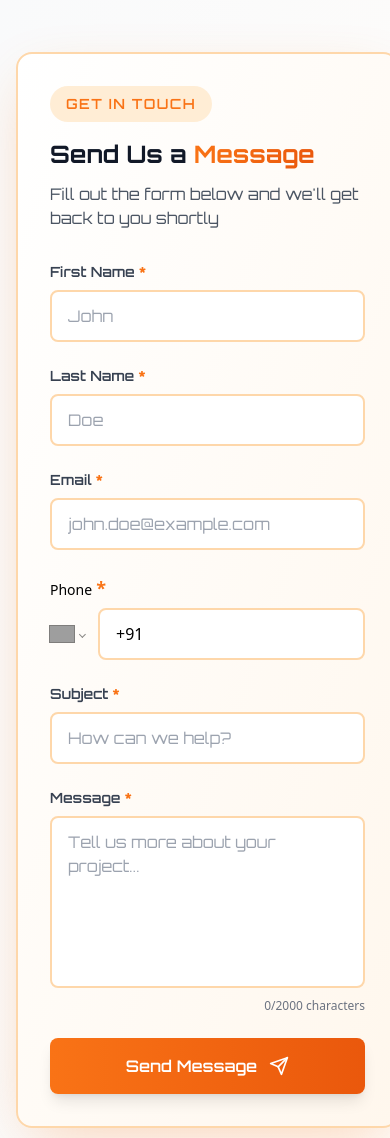
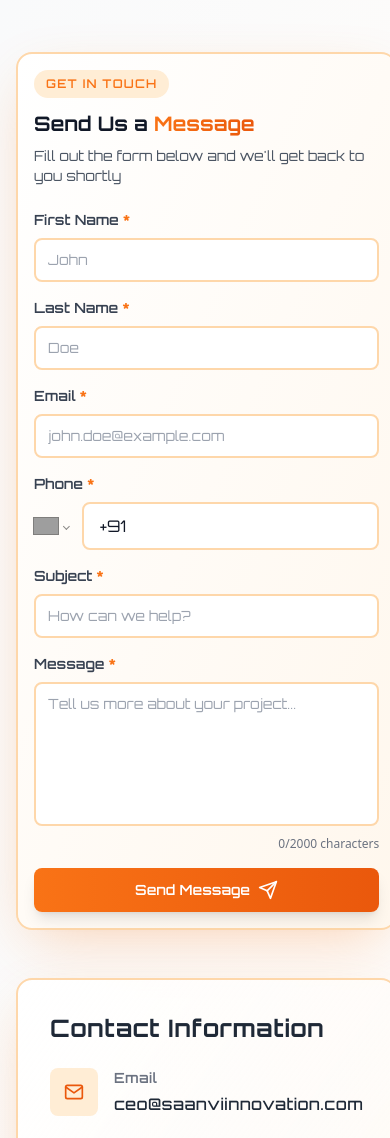
Before and after one commit to intvinay86-lang/SAANVIINOVATION2-MERN, a React (Vite) app in the folder client/: page /contact in a window 390 px wide. Shown: the part 353-1491 px from the top of the page. Built offline with nearby package versions, Linux system fonts and the light colour scheme; no server answers; grey boxes are pictures that could not be loaded.

Commit message:
fix ui issue in phone input

```diff
--- a/client/src/components/PhoneInput.jsx
+++ b/client/src/components/PhoneInput.jsx
@@ -1,52 +1,66 @@
 import { useState } from "react";
+import { FiAlertCircle } from "react-icons/fi";
 import PhoneInputLib, { isValidPhoneNumber } from "react-phone-number-input";
 import "react-phone-number-input/style.css";
 
 const PhoneInput = ({
   value,
   onChange,
+  onBlur,
+  error,
+  touched,
   required = false,
   label = "Phone Number",
+  id = "phone",
 }) => {
-  const [touched, setTouched] = useState(false);
+  const [internalTouched, setInternalTouched] = useState(false);
+  const isTouched = touched !== undefined ? touched : internalTouched;
 
   const isEmpty = !value;
   const isInvalid = value && !isValidPhoneNumber(value);
 
-  const displayError = touched && (required ? isEmpty || isInvalid : isInvalid);
+  const displayError =
+    isTouched && (error || (required ? isEmpty || isInvalid : isInvalid));
+  const errorMessage =
+    error ||
+    (isEmpty ? "Phone number is required" : "Enter a valid phone number");
+
+  const handleBlur = () => {
+    setInternalTouched(true);
+    if (onBlur) {
+      onBlur();
+    }
+  };
 
   return (
     <div style={{ width: "100%" }}>
       {label && (
         <label
-          style={{
-            display: "block",
-            marginBottom: "6px",
-            fontSize: "14px",
-            fontWeight: "500",
-          }}
+          htmlFor={id}
+          className="block text-sm font-semibold text-gray-700 mb-2"
+          style={{ fontFamily: "'Orbitron', 'Courier New', monospace" }}
         >
           {label}
-          {required && (
-            <span className="ms-1 text-lg font-bold text-orange-500">*</span>
-          )}
+          {required && <span className="text-orange-500"> *</span>}
         </label>
       )}
 
       <PhoneInputLib
+        id={id}
         defaultCountry="IN"
         international={true}
         withCountryCallingCode={true}
         value={value}
         onChange={onChange}
-        onBlur={() => setTouched(true)}
+        onBlur={handleBlur}
         countryCallingCodeEditable={false}
       />
 
       {displayError && (
-        <p style={{ color: "#ef4444", fontSize: "12px", marginTop: "6px" }}>
-          {isEmpty ? "Phone number is required" : "Enter a valid phone number"}
-        </p>
+        <div className="flex items-center gap-1 mt-2 text-red-600 text-sm">
+          <FiAlertCircle className="w-4 h-4" />
+          <span>{errorMessage}</span>
+        </div>
       )}
 
       <style>{`
@@ -56,21 +70,28 @@ const PhoneInput = ({
         }
 
         .PhoneInputCountrySelect {
-          padding: 0.75rem 1rem !important;
+          padding: 0.625rem 1rem !important;
           border: ${displayError ? "2px solid #f87171" : "2px solid #fed7aa"} !important;
           border-radius: 0.5rem !important;
           background: white !important;
           font-size: 14px !important;
           outline: none !important;
+          font-family: 'Orbitron', 'Courier New', monospace !important;
         }
 
         .PhoneInputInput {
           flex: 1 !important;
-          padding: 0.75rem 1rem !important;
+          padding: 0.625rem 1rem !important;
           border: ${displayError ? "2px solid #f87171" : "2px solid #fed7aa"} !important;
           border-radius: 0.5rem !important;
           background: white !important;
           outline: none !important;
+          font-family: 'Orbitron', 'Courier New', monospace !important;
+          color: #111827 !important;
+        }
+
+        .PhoneInputInput::placeholder {
+          color: #9ca3af !important;
         }
 
         .PhoneInputInput:focus,
@@ -80,6 +101,13 @@ const PhoneInput = ({
             displayError ? "rgba(239, 68, 68, 0.2)" : "rgba(249, 115, 22, 0.2)"
           } !important;
         }
+
+        @media (min-width: 640px) {
+          .PhoneInputCountrySelect,
+          .PhoneInputInput {
+            padding: 0.75rem 1rem !important;
+          }
+        }
       `}</style>
     </div>
   );
--- a/client/src/components/sections/CTASection.jsx
+++ b/client/src/components/sections/CTASection.jsx
@@ -12,7 +12,7 @@ function CTASection({
   // Custom solution variant (centered with icon)
   if (variant === "custom") {
     return (
-      <div className="relative text-center bg-gradient-to-br from-white to-gray-50 rounded-2xl p-10 md:p-12 border border-gray-200 shadow-xl max-w-4xl mx-auto overflow-hidden">
+      <div className="relative text-center bg-gradient-to-br from-white to-gray-50 rounded-2xl p-6 sm:p-8 md:p-10 lg:p-12 border border-gray-200 shadow-xl max-w-4xl mx-auto overflow-hidden">
         {/* Background Pattern */}
         <div className="absolute inset-0 opacity-5">
           <div
@@ -26,19 +26,19 @@ function CTASection({
         </div>
 
         <div className="relative z-10">
-          <div className="w-20 h-20 bg-gradient-to-br from-orange-500 to-orange-600 rounded-2xl flex items-center justify-center mx-auto mb-8 shadow-lg">
-            <Icon className="text-white" size={36} />
+          <div className="w-16 h-16 sm:w-20 sm:h-20 bg-gradient-to-br from-orange-500 to-orange-600 rounded-2xl flex items-center justify-center mx-auto mb-6 sm:mb-8 shadow-lg">
+            <Icon className="text-white" size={28} />
           </div>
 
           <h3
-            className="text-3xl md:text-4xl font-bold text-gray-900 mb-6"
+            className="text-2xl sm:text-3xl md:text-4xl font-bold text-gray-900 mb-4 sm:mb-6 px-2"
             style={{ fontFamily: "'Orbitron', 'Courier New', monospace" }}
           >
             {title}
           </h3>
 
           <p
-            className="text-gray-600 mb-10 text-lg max-w-2xl mx-auto"
+            className="text-gray-600 mb-8 sm:mb-10 text-base sm:text-lg max-w-2xl mx-auto px-2"
             style={{ fontFamily: "'Orbitron', 'Courier New', monospace" }}
           >
             {subtitle}
@@ -46,11 +46,13 @@ function CTASection({
 
           <a
             href={buttonLink}
-            className="group inline-flex items-center gap-3 bg-gradient-to-r from-orange-500 to-orange-600 text-white px-10 py-4 rounded-xl font-semibold hover:from-orange-600 hover:to-orange-700 transition-all duration-300 shadow-lg hover:shadow-xl transform hover:-translate-y-1"
+            className="group inline-flex items-center gap-2 sm:gap-3 bg-gradient-to-r from-orange-500 to-orange-600 text-white px-6 sm:px-8 md:px-10 py-3 sm:py-4 rounded-xl font-semibold text-sm sm:text-base hover:from-orange-600 hover:to-orange-700 transition-all duration-300 shadow-lg hover:shadow-xl transform hover:-translate-y-1"
             style={{ fontFamily: "'Orbitron', 'Courier New', monospace" }}
           >
-            {buttonText}
-            <FiArrowRight className="w-5 h-5 group-hover:translate-x-1 transition-transform" />
+            <span className="whitespace-nowrap sm:whitespace-normal">
+              {buttonText}
+            </span>
+            <FiArrowRight className="w-4 h-4 sm:w-5 sm:h-5 group-hover:translate-x-1 transition-transform flex-shrink-0" />
           </a>
         </div>
       </div>
--- a/client/src/pages/Contact/Components/ContactForm.jsx
+++ b/client/src/pages/Contact/Components/ContactForm.jsx
@@ -258,7 +258,7 @@ function ContactForm() {
 
   const getFieldClassName = (fieldName) => {
     const baseClass =
-      "w-full px-4 py-3 border-2 rounded-lg focus:ring-2 transition-all duration-300 bg-white text-gray-900 placeholder-gray-400";
+      "w-full px-3 sm:px-4 py-2.5 sm:py-3 border-2 rounded-lg focus:ring-2 transition-all duration-300 bg-white text-gray-900 placeholder-gray-400 text-sm sm:text-base";
     const hasError = touched[fieldName] && fieldErrors[fieldName];
 
     if (hasError) {
@@ -289,17 +289,17 @@ function ContactForm() {
         />
       )}
 
-      <div className="bg-gradient-to-br from-white to-orange-50 rounded-2xl shadow-[0_20px_60px_-15px_rgba(249,115,22,0.3)] border-2 border-orange-200 p-8 md:p-10 hover:shadow-[0_25px_70px_-15px_rgba(249,115,22,0.4)] transition-shadow duration-300">
-        <div className="mb-8">
+      <div className="bg-gradient-to-br from-white to-orange-50 rounded-2xl shadow-[0_20px_60px_-15px_rgba(249,115,22,0.3)] border-2 border-orange-200 p-4 sm:p-6 md:p-8 lg:p-10 hover:shadow-[0_25px_70px_-15px_rgba(249,115,22,0.4)] transition-shadow duration-300">
+        <div className="mb-6 md:mb-8">
           <span
-            className="text-orange-500 font-semibold text-sm uppercase tracking-widest bg-orange-100 px-4 py-2 rounded-full inline-block mb-4"
+            className="text-orange-500 font-semibold text-xs sm:text-sm uppercase tracking-widest bg-orange-100 px-3 sm:px-4 py-1.5 sm:py-2 rounded-full inline-block mb-3 sm:mb-4"
             style={{ fontFamily: "'Orbitron', 'Courier New', monospace" }}
           >
             Get In Touch
           </span>
 
           <h3
-            className="text-2xl md:text-3xl font-bold text-gray-900 mb-3"
+            className="text-xl sm:text-2xl md:text-3xl font-bold text-gray-900 mb-2 sm:mb-3"
             style={{ fontFamily: "'Orbitron', 'Courier New', monospace" }}
           >
             {formTitle.split(" ").map((word, index) => (
@@ -317,14 +317,14 @@ function ContactForm() {
           </h3>
 
           <p
-            className="text-gray-600"
+            className="text-sm sm:text-base text-gray-600"
             style={{ fontFamily: "'Orbitron', 'Courier New', monospace" }}
           >
             {formSubtitle}
           </p>
         </div>
 
-        <form onSubmit={handleSubmit} className="space-y-6">
+        <form onSubmit={handleSubmit} className="space-y-4 sm:space-y-6">
           {/* Inline Success Message (in addition to toast) */}
           {submitSuccess && (
             <div className="bg-gradient-to-r from-green-50 to-green-100 border-2 border-green-400 rounded-xl p-5 animate-pulse">
@@ -387,7 +387,7 @@ function ContactForm() {
           )}
 
           {/* Name Fields */}
-          <div className="grid md:grid-cols-2 gap-6">
+          <div className="grid grid-cols-1 sm:grid-cols-2 gap-4 sm:gap-6">
             <div>
               <label
                 htmlFor="firstName"
@@ -573,7 +573,7 @@ function ContactForm() {
           <button
             type="submit"
             disabled={loading}
-            className="group w-full bg-gradient-to-r from-orange-500 to-orange-600 text-white px-8 py-4 rounded-lg font-semibold hover:from-orange-600 hover:to-orange-700 transition-all duration-300 shadow-lg hover:shadow-xl transform hover:-translate-y-1 flex items-center justify-center gap-3 disabled:opacity-50 disabled:cursor-not-allowed disabled:transform-none"
+            className="group w-full bg-gradient-to-r from-orange-500 to-orange-600 text-white px-6 sm:px-8 py-3 sm:py-4 rounded-lg font-semibold text-sm sm:text-base hover:from-orange-600 hover:to-orange-700 transition-all duration-300 shadow-lg hover:shadow-xl transform hover:-translate-y-1 flex items-center justify-center gap-2 sm:gap-3 disabled:opacity-50 disabled:cursor-not-allowed disabled:transform-none"
             style={{ fontFamily: "'Orbitron', 'Courier New', monospace" }}
           >
             <span>{loading ? "Sending..." : "Send Message"}</span>
```
